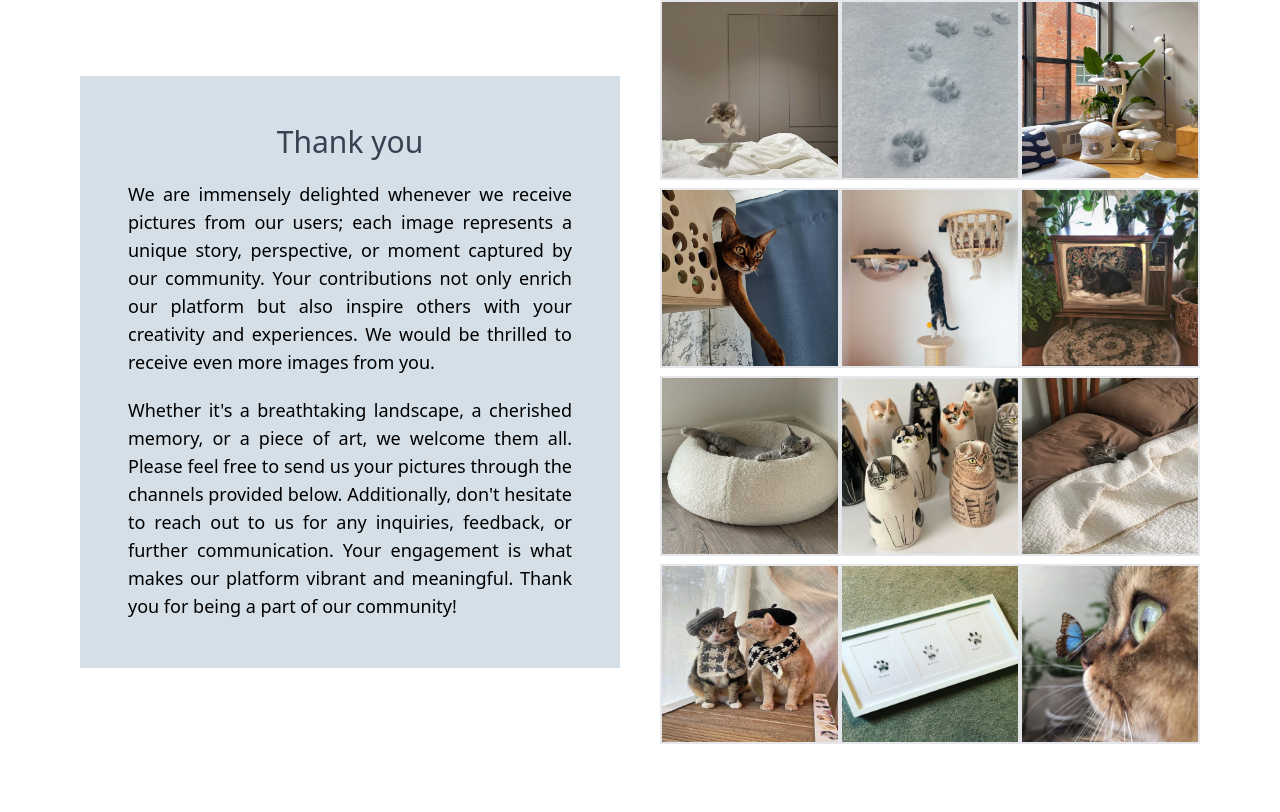
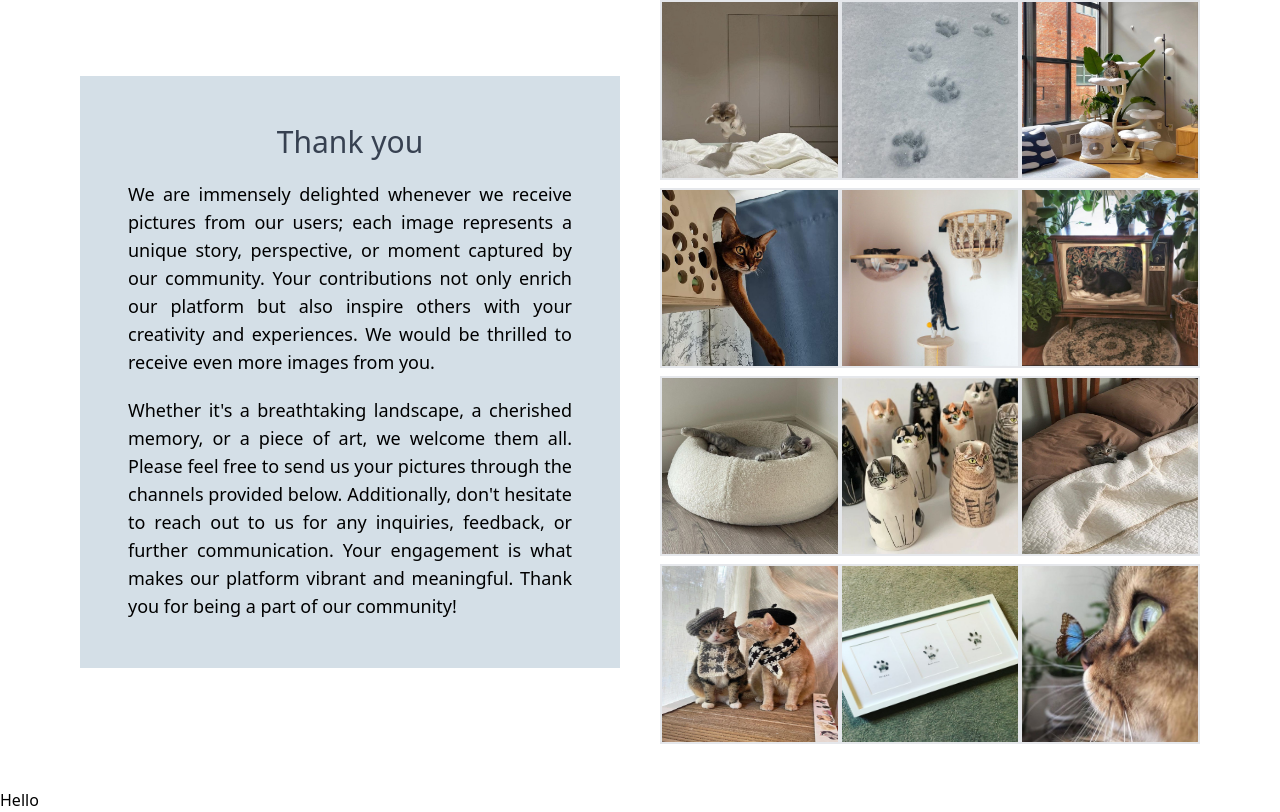
Before and after one commit to demetgas/tailwind-vue-project, a Vue app: page / in a window 1280 px wide. Shown: the part 3699-4511 px from the top of the page. Before the commit the page ends 4487 px from the top, so only its background shows below. Built offline with nearby package versions, Linux system fonts and the light colour scheme.

Commit message:
message import

```diff
--- a/src/App.vue
+++ b/src/App.vue
@@ -7,6 +7,7 @@
   <Info />
   <WhatWeDo />
   <Gallery />
+  <Message />
 </template>
 
 <script>
@@ -18,6 +19,7 @@ import ReadMore from "./components/ReadMore.vue";
 import Info from "./components/Info.vue";
 import WhatWeDo from "./components/WhatWeDo.vue";
 import Gallery from "./components/Gallery.vue";
+import Message from "./components/Message.vue";
 
 export default {
   name: "App",
@@ -30,6 +32,7 @@ export default {
     Info,
     WhatWeDo,
     Gallery,
+    Message,
   },
 };
 </script>
--- /dev/null
+++ b/src/components/Message.vue
@@ -0,0 +1,8 @@
+<template>
+  <div>Hello</div>
+</template>
+<script>
+export default {
+  name: "MessageSection",
+};
+</script>
```
